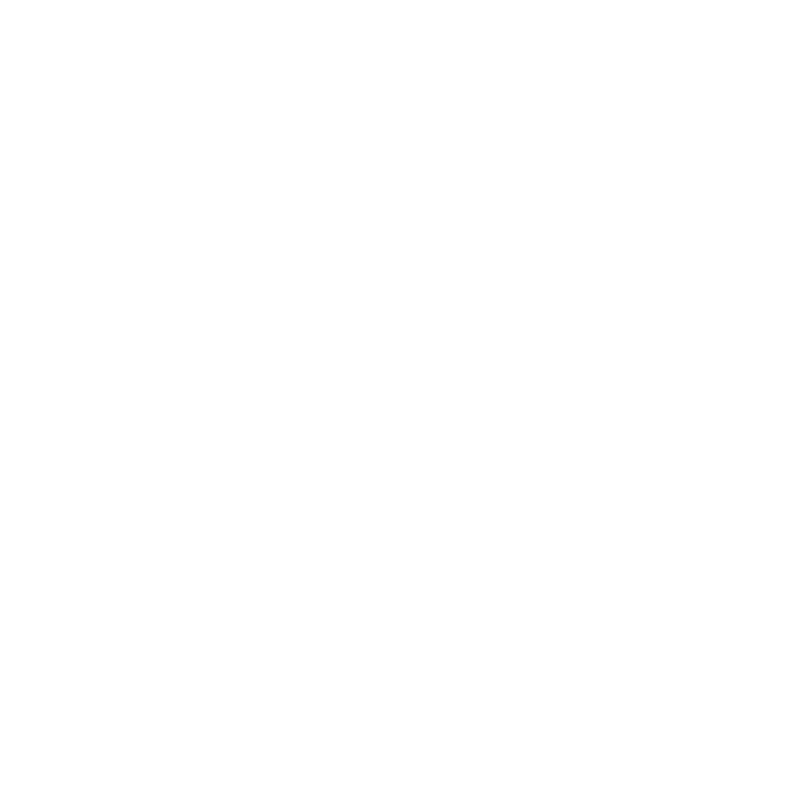
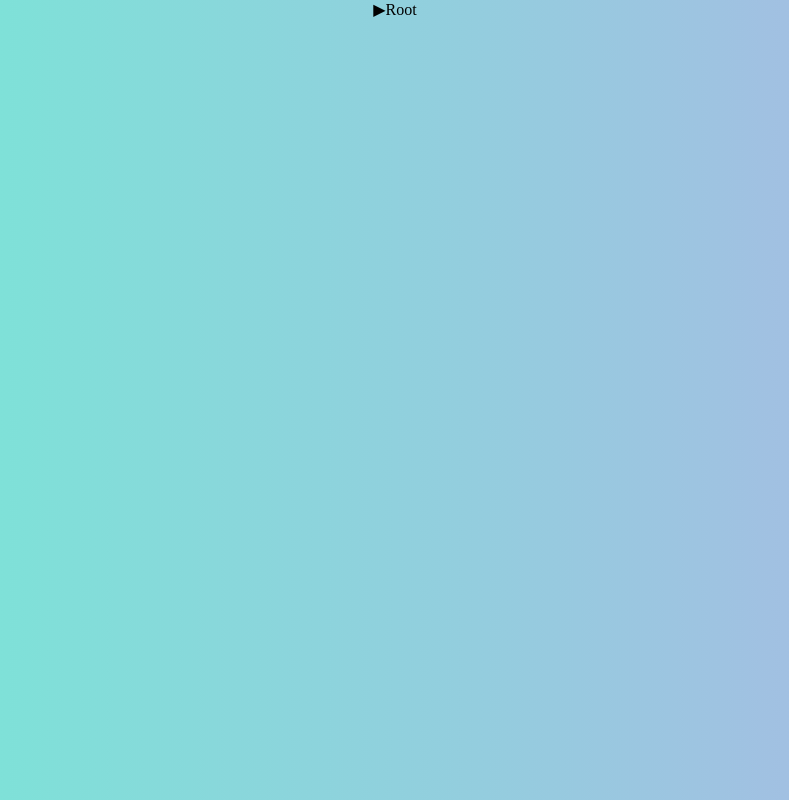
Before and after one commit to Akshaydotcom/tabapay-assignment, a React (Vite) app: page / in a window 1280 px wide. Shown: the whole page, without its empty margins (245-1034 px from the left). Built offline with nearby package versions, Linux system fonts and the light colour scheme.

Commit message:
Built Dynamic Tree Menu using recurisve component and a BFS algorithm that will open the next level of nodes when the user clicks on the parent. Fatures: Opening child 2 will close child 1 if child 1 is open and both children are  on the same level in the tree

```diff
--- a/src/App.css
+++ b/src/App.css
@@ -0,0 +1,4 @@
+.toggle-icon {
+    cursor: pointer;
+    user-select: none;
+}
--- a/src/App.jsx
+++ b/src/App.jsx
@@ -1,11 +1,33 @@
+import { useState } from 'react';
 import './App.css'
+import {navData} from './assets/navData';
+import TreeNode from './components/TreeNode';
+function App() {
+  const [openNodeIdsByLevel, setOpenNodeIdsByLevel] = useState({});
 
-function App() {
+  //lifted state up from TreeNode component to keep track of Open Nodes by Levels in the Tree
+  const toggleNode = (nodeId, level) => {
+    setOpenNodeIdsByLevel((prevState) => ({
+      ...prevState,
+      [level]: prevState[level] === nodeId ? null : nodeId,
+    }));
+  };
 
+  /*function to check if the correct node is open using the state
+  variable to check which node was open previously*/
+  const isNodeOpen = (nodeId, level) => {
+    return openNodeIdsByLevel[level] === nodeId;
+  };
 
+  //render TreeNode if navData is present
   return (
     <>
-
+      {navData && <TreeNode
+            node={navData}
+            level={0}
+            toggleNode={toggleNode}
+            isNodeOpen={isNodeOpen}
+          />}
     </>
   )
 }
--- /dev/null
+++ b/src/assets/navData.js
@@ -0,0 +1,30 @@
+export const navData = {
+    label: "Root",
+    children: [
+      {
+        label: "Parent A",
+        children: [
+          { label: "Child A1" },
+          {
+            label: "Child Parent A2",
+            children: [{ label: "Child A21" }, { label: "Child A22" }],
+          },
+        ],
+      },
+      {
+        label: "Parent B",
+        children: [
+          { label: "Child B1" },
+          { label: "Child B2" },
+          {
+            label: "Child Parent B3",
+            children: [
+              {
+                label: "Child B31",
+              },
+            ],
+          },
+        ],
+      },
+    ],
+  };
--- /dev/null
+++ b/src/components/TreeNode.jsx
@@ -0,0 +1,50 @@
+export default function TreeNode({
+    node,
+    level,
+    toggleNode,
+    isNodeOpen,
+  }) {
+    //created unique IDs for each node using level and label
+    const nodeId = `${level}-${node.label}`;
+    const isOpen = isNodeOpen(nodeId, level);
+
+    //function to toggle open and closing of node
+    function handleClick() {
+      toggleNode(nodeId, level);
+    }
+
+    //Using recursive BFS to render TreeNodes once each node has been opened
+    return (
+      <>
+        <div
+          onClick={() => {
+            handleClick();
+          }}
+          style={{ paddingLeft: level * 20 + "px" }}
+          id={`${level}-${node.label}`}
+        >
+          {node.children && (
+            <span className="toggle-icon">{isOpen ? "▼" : "▶"}</span>
+          )}
+          {!node.children && <span>&bull;</span>}
+          {node.label}
+        </div>
+
+        {isOpen && Array.isArray(node.children) && (
+          <>
+            {node.children.map((childNode, index) => {
+              return (
+                <TreeNode
+                  key={index}
+                  node={childNode}
+                  level={level + 1}
+                  toggleNode={toggleNode}
+                  isNodeOpen={isNodeOpen}
+                />
+              );
+            })}
+          </>
+        )}
+      </>
+    );
+  }
--- a/src/index.css
+++ b/src/index.css
@@ -0,0 +1,12 @@
+/* Basic Css Styling for the project */
+:root{
+  --primary-background: linear-gradient(to right, #74ebd5, #acb6e5);
+}
+
+body {
+  margin: 0;
+  place-items: center;
+  min-height: 100vh;
+  font-family: Sora;
+	background: var(--primary-background);
+}
```
Also changed, not shown: 2 other files (tests, documents, lock files or other folders).
